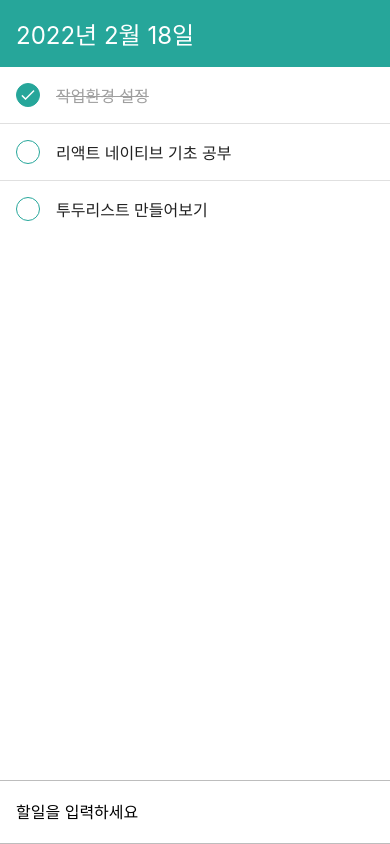
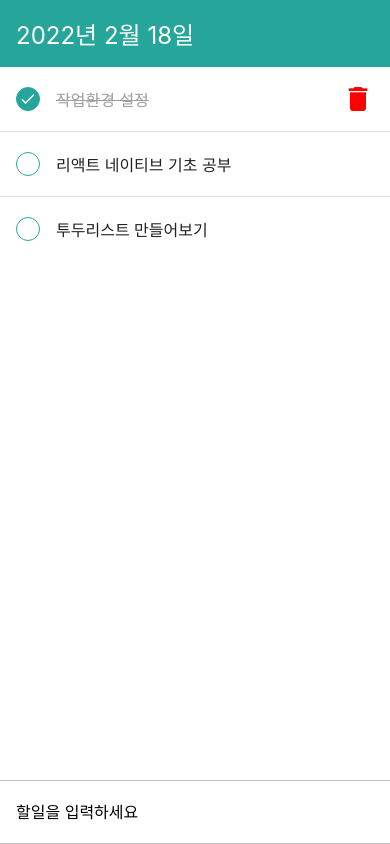
Before and after one commit to jw1036/exam_reactnative, a React Native app: screen / in a window 390 px wide. Built offline with nearby package versions, Linux system fonts and the light colour scheme.

Commit message:
4.5.1 백터 아이콘 사용하기

```diff
--- a/components/TodoItem.js
+++ b/components/TodoItem.js
@@ -1,5 +1,6 @@
 import React from 'react';
 import {View, Text, StyleSheet, Image, TouchableOpacity} from 'react-native';
+import Icon from 'react-native-vector-icons/MaterialIcons';
 
 function TodoItem({id, text, done, onToggle}) {
   return (
@@ -14,6 +15,11 @@ function TodoItem({id, text, done, onToggle}) {
         </View>
       </TouchableOpacity>
       <Text style={[styles.text, done && styles.lineThrough]}>{text}</Text>
+      {done ? (
+        <Icon name="delete" size={32} color="red" />
+      ) : (
+        <View style={styles.removePlaceholder} />
+      )}
     </View>
   );
 }
@@ -46,6 +52,10 @@ const styles = StyleSheet.create({
     color: '#9e9e9e',
     textDecorationLine: 'line-through',
   },
+  removePlaceholder: {
+    width: 32,
+    height: 32,
+  },
 });
 
 export default TodoItem;
--- a/package.json
+++ b/package.json
@@ -12,7 +12,8 @@
   "dependencies": {
     "react": "17.0.2",
     "react-native": "0.67.2",
-    "react-native-safe-area-context": "^3.4.0"
+    "react-native-safe-area-context": "^3.4.0",
+    "react-native-vector-icons": "^9.1.0"
   },
   "devDependencies": {
     "@babel/core": "^7.12.9",
```
Also changed, not shown: 4 other files (tests, documents, lock files or other folders).
